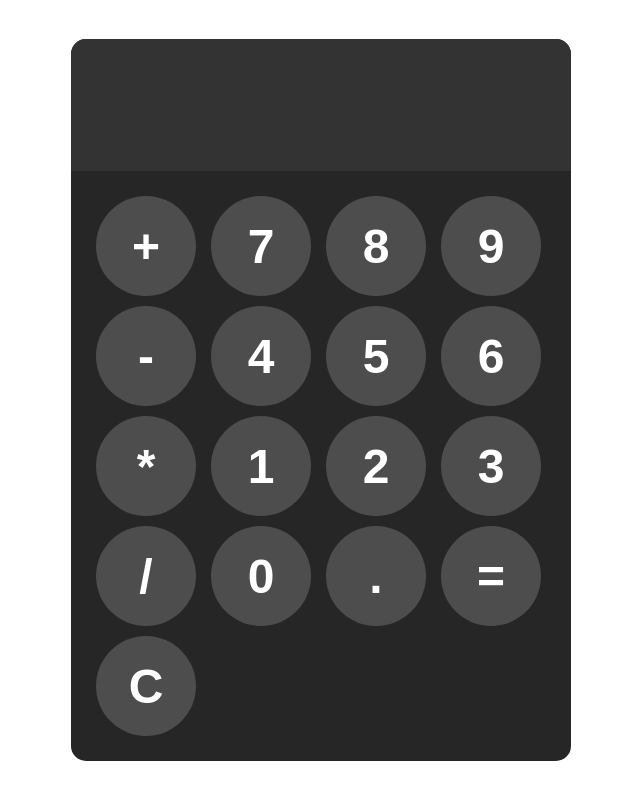
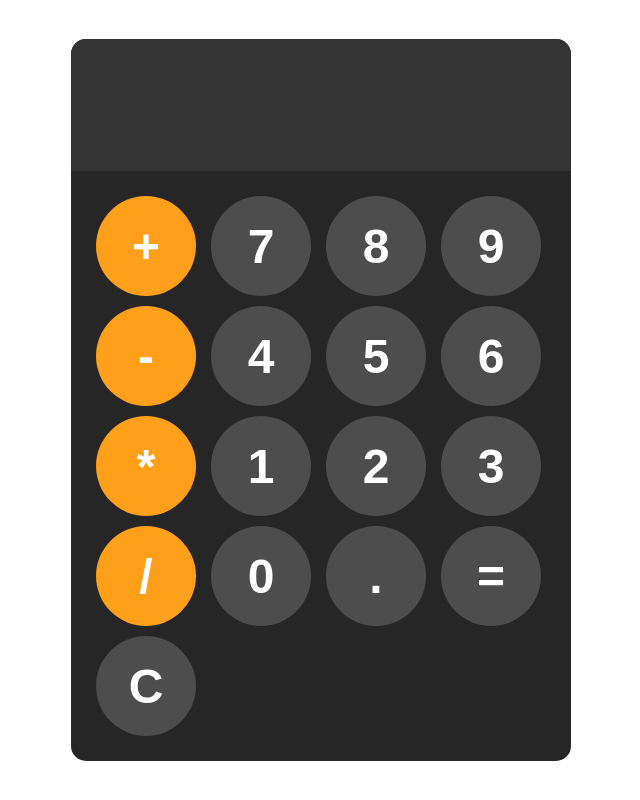
Before and after one commit to abdisati/Calculator-program, a plain HTML site: page index.html in a window 1280 px wide. Shown: the whole page, without its empty margins (319-959 px from the left). Drawn offline with Linux system fonts and the light colour scheme.

```diff
--- a/index.html
+++ b/index.html
@@ -10,19 +10,19 @@
     <div id="calculator">
       <input id="display" readonly />
       <div id="keys">
-        <button pnclick="appendToDisplay('+')">+</button>
+        <button pnclick="appendToDisplay('+')" class="operator-btn">+</button>
         <button pnclick="appendToDisplay('7')">7</button>
         <button pnclick="appendToDisplay('8')">8</button>
         <button pnclick="appendToDisplay('9')">9</button>
-        <button pnclick="appendToDisplay('-')">-</button>
+        <button pnclick="appendToDisplay('-')" class="operator-btn">-</button>
         <button pnclick="appendToDisplay('4')">4</button>
         <button pnclick="appendToDisplay('5')">5</button>
         <button pnclick="appendToDisplay('6')">6</button>
-        <button pnclick="appendToDisplay('*')">*</button>
+        <button pnclick="appendToDisplay('*')" class="operator-btn">*</button>
         <button pnclick="appendToDisplay('1')">1</button>
         <button pnclick="appendToDisplay('2')">2</button>
         <button pnclick="appendToDisplay('3')">3</button>
-        <button pnclick="appendToDisplay('/')">/</button>
+        <button pnclick="appendToDisplay('/')" class="operator-btn">/</button>
         <button pnclick="appendToDisplay('0')">0</button>
         <button pnclick="appendToDisplay('.')">.</button>
         <button onclick="calculate()">=</button>
--- a/style.css
+++ b/style.css
@@ -48,3 +48,15 @@
 button:active {
   background-color: hsl(0, 0%, 50%);
 }
+
+.operator-btn {
+  background-color: hsl(35, 100%, 55%);
+}
+
+.operator-btn:hover {
+  background-color: hsl(35, 100%, 65%);
+}
+
+.operator-btn:active {
+  background-color: hsl(35, 100%, 75%);
+}
```
